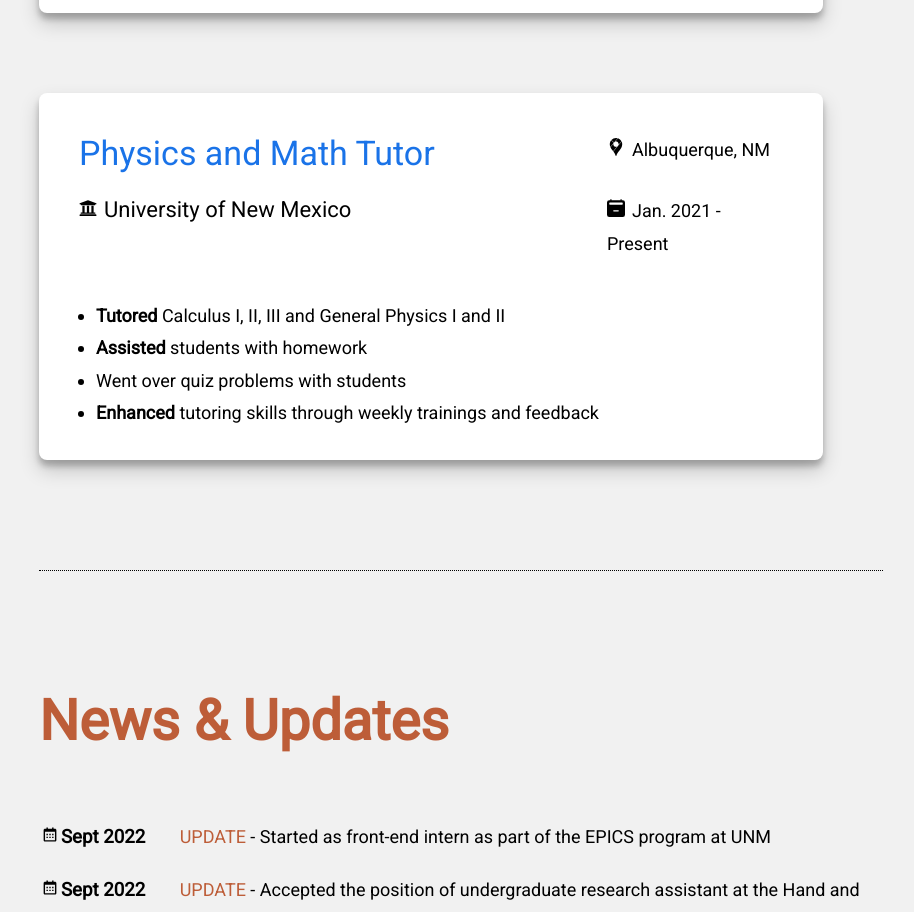
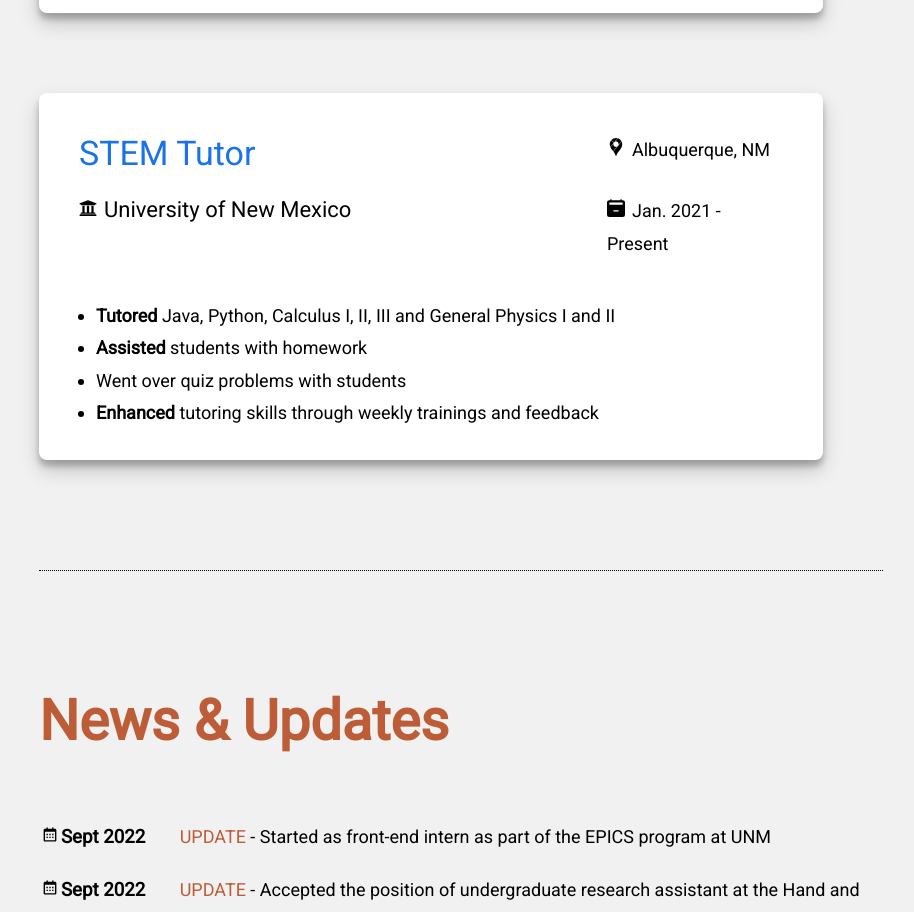
Before and after one commit to SHASWAT2000-loves-logic/Personal-Website, a React (Create React App) app: page / in a window 1280 px wide. Shown: the part 4500-5412 px from the top of the page, without its empty margins (309-1223 px from the left). Built offline with nearby package versions, Linux system fonts and the light colour scheme.

Commit message:
updated resume

```diff
--- a/src/components/Experience.jsx
+++ b/src/components/Experience.jsx
@@ -101,13 +101,13 @@ function Experience() {
 
       <div className="card">
         <div className="card_grid">
-          <div className="position">Physics and Math Tutor</div>
+          <div className="position">STEM Tutor</div>
           <div className="location"><SiGooglemaps className="card_icon"/>Albuquerque, NM</div>
           <div className="company"><FaUniversity className="card_icon"/>University of New Mexico</div>
           <div className="dates"><BsFillCalendar2MinusFill className="card_icon"/>Jan. 2021 - Present</div>
         </div>
         <ul className="position_description">
-          <li><span className="bold">Tutored</span> Calculus I, II, III and General Physics I and II</li>
+          <li><span className="bold">Tutored</span> Java, Python, Calculus I, II, III and General Physics I and II</li>
           <li><span className="bold">Assisted</span> students with homework</li>
           <li>Went over quiz problems with students</li>
           <li><span className="bold">Enhanced</span> tutoring skills through weekly trainings and feedback</li>
```
Also changed, not shown: 1 other file (tests, documents, lock files or other folders).
